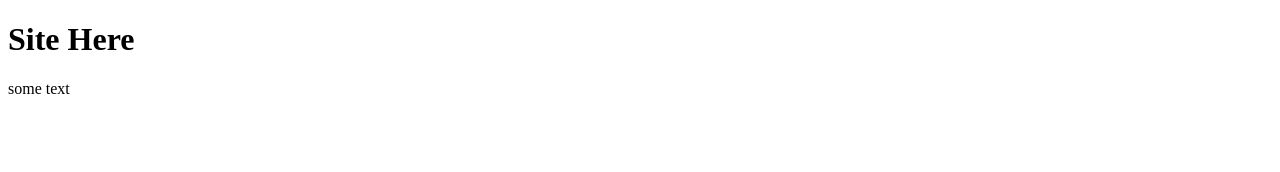
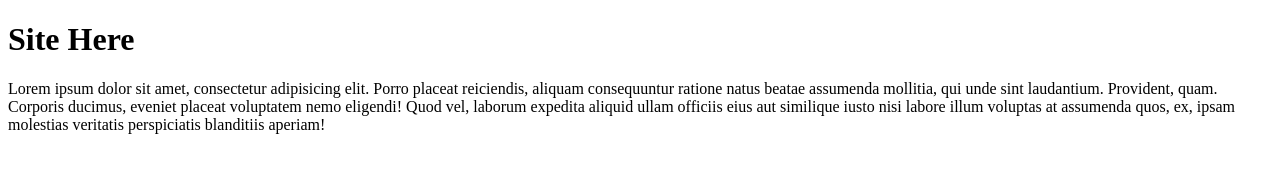
Before and after one commit to annponomarchuk/site, a plain HTML site: page index.html in a window 1280 px wide. Drawn offline with Linux system fonts and the light colour scheme.

Commit message:
third commit

```diff
--- a/index.html
+++ b/index.html
@@ -7,6 +7,6 @@
 </head>
 <body>
     <h1>Site Here</h1>
-    <p>some text</p>
+    <p>Lorem ipsum dolor sit amet, consectetur adipisicing elit. Porro placeat reiciendis, aliquam consequuntur ratione natus beatae assumenda mollitia, qui unde sint laudantium. Provident, quam. Corporis ducimus, eveniet placeat voluptatem nemo eligendi! Quod vel, laborum expedita aliquid ullam officiis eius aut similique iusto nisi labore illum voluptas at assumenda quos, ex, ipsam molestias veritatis perspiciatis blanditiis aperiam!</p>
 </body>
 </html>
```
